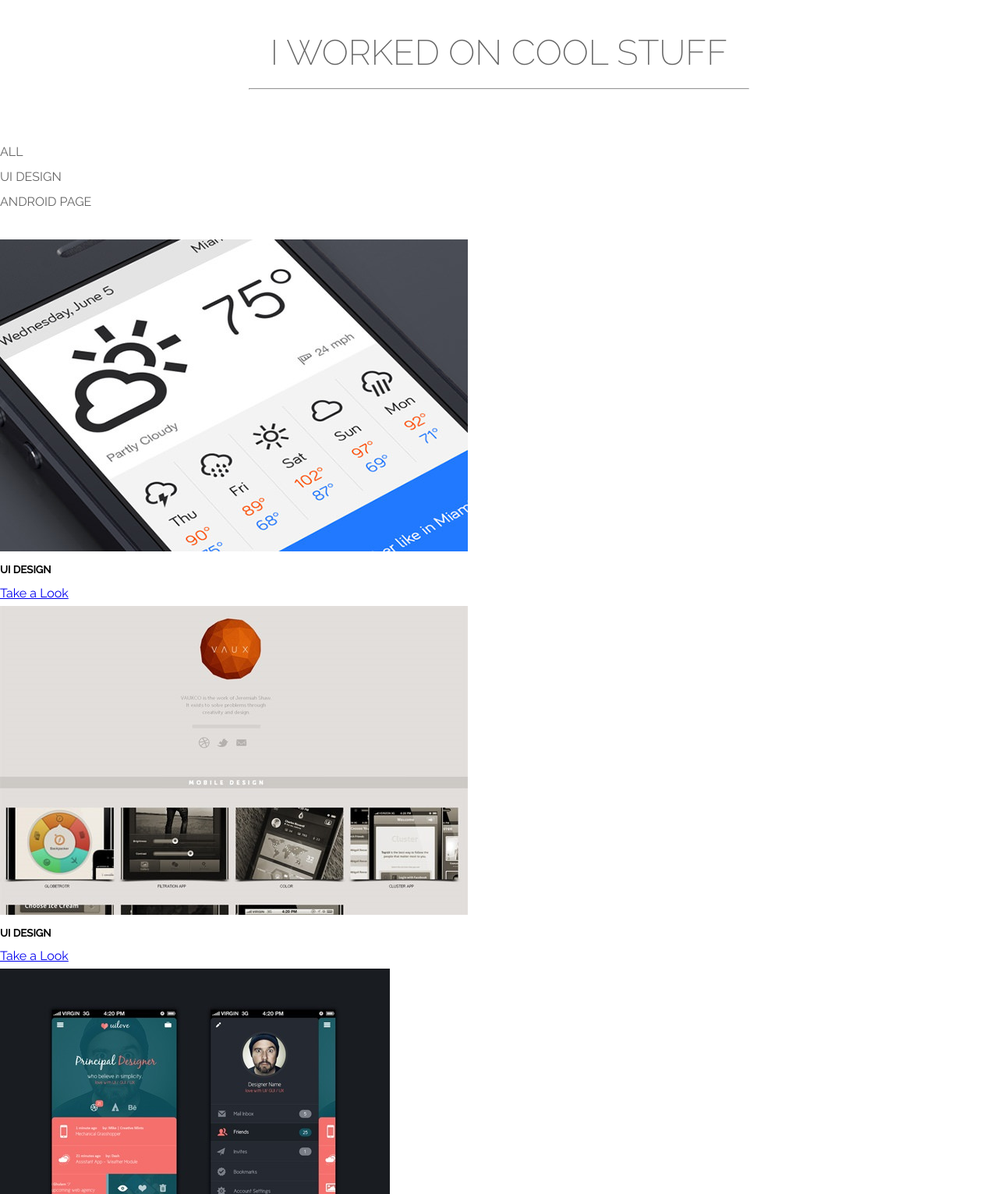
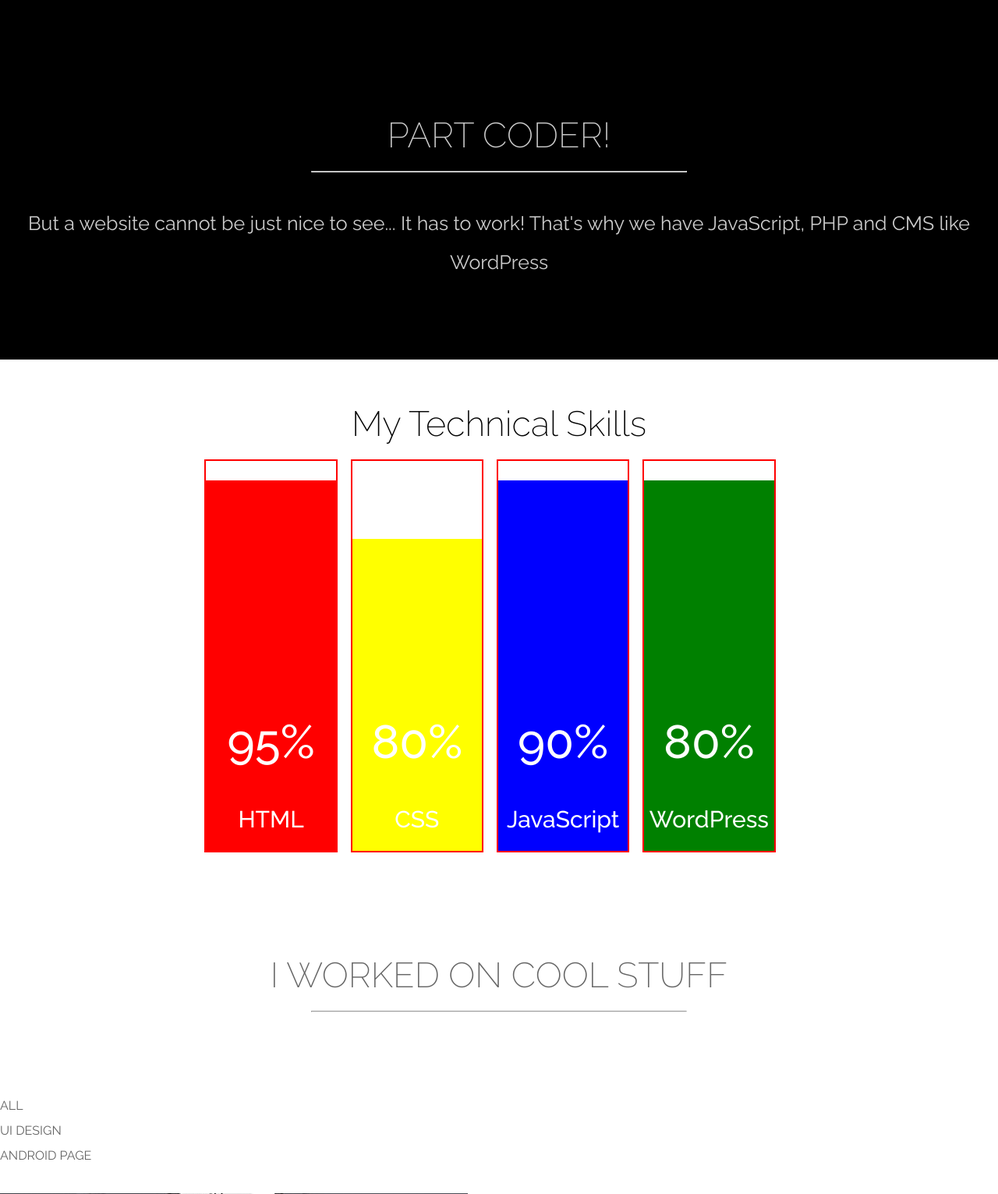
Before and after one commit to edgar-costa/WebEng, a PHP site: page / in a window 1280 px wide. Shown: the part 1861-3392 px from the top of the page at 78% size. Run offline with PHP 8.4, Linux system fonts and the light colour scheme.

Commit message:
did the part Designer, part Coder part. Started doing skills

```diff
--- a/Andrea/Exercise1/index.html
+++ b/Andrea/Exercise1/index.html
@@ -60,7 +60,8 @@
 					<p>I am a UX/UI Designer and Front End developer from Zurich, Switzerland. I love to solve complex problem, create new and simple design solution for different topics.
 						I create beautiful, usable, professional websites using best practice accessibility and the latest W3C web standards guidelines, resulting in semantic and seo friendly XHTML and CSS. All my websites are lovingly hand coded. </p>
 				</div>
-
+				<br>
+				<br>
 				<div >
 					<p>At first I intended to be an animator and went to design school fully motivated to become just that. One thing led to another and 2 years went by and I was a (almost) fully fledged freelance web designer without ever planning to become one.
 						When I am not coding or designing some new websites I am usually at the gym doing boldring. To relax my nerve I like to play videogames with some friends while eating pizza! .</p>
@@ -71,12 +72,12 @@
 		<!-- ==== SECTION DIVIDER1 -->
 
 
-	<section id="group1">
+	<section id="group1" class="partDesigner sectionPadding">
 			<div >
 
 				<h1 class="sectionTitle">PART DESIGNER...</h1>
 				<hr>
-				<p>A web developer needs to have a good aesthetic eye on his product. For this reason part of my skills include user interface and interaction design. </p>
+				<p>A web developer needs to have a good aesthetic eye on his product.<br> For this reason part of my skills include user interface and interaction design. </p>
 
 			</div>
 
@@ -84,7 +85,7 @@
 		</section>
 
 		<!-- ==== SECTION DIVIDER2 -->
-		<section >
+		<section class="partCoder " >
 			<div >
 				<h1 class="sectionTitle">PART CODER!</h1>
 				<hr>
@@ -93,13 +94,13 @@
 		</section>
 
 
-<section >
-		<div >
+<section class="skills sectionPadding">
+		<div  >
 			<h1 class="sectionTitle"> My Technical Skills</h1>
-		<div  > <div >95<span>%</span></div> <div >HTML</div></div>
-		<div  >  <div >80<span>%</span></div> <div >CSS</div></div>
-		<div  > <div >90<span>%</span></div> <div >JavaScript</div> </div>
-		<div  > <div >80<span>%</span></div> <div >WordPress</div> </div>
+		<div class="skill_sqr" > <div id="html_skill" ><div class="skill_percentage">95<span>%</span></div> <div class="skill_name">HTML</div></div></div>
+		<div class="skill_sqr" >  <div id="css_skill" ><div class="skill_percentage">80<span>%</span></div> <div class="skill_name" >CSS</div></div></div>
+		<div class="skill_sqr"  > <div id="js_skill" ><div class="skill_percentage">90<span>%</span></div> <div class="skill_name">JavaScript</div> </div></div>
+		<div class="skill_sqr" > <div  id="wp_skill"> <div class="skill_percentage">80<span>%</span></div> <div class="skill_name">WordPress</div> </div></div>
 		</div>
 </section>
 
--- a/Andrea/Exercise1/styles.css
+++ b/Andrea/Exercise1/styles.css
@@ -21,12 +21,15 @@ p,h1, h3{
 	text-align: center;
 	font-size: 45px;
 	font-weight:200;
+	padding-top: 30px;
+
 
 }
 
 hr{
-	width:80vh;
+	width:60vh;
 	margin:0 auto;
+	margin-bottom: 40px;
 }
 
 .inline{
@@ -35,7 +38,7 @@ hr{
 
 
 .sectionPadding{
-	padding:  0 20vh;
+	padding:  1vh 20vw;
 }
 /*
 ****************************
@@ -92,6 +95,142 @@ header p:first-of-type{
 	margin-top: 40vh;
 	}
 
+
+	/*
+****************************
+ Designer + Coder + Skills
+ ****************************
+  */
+
+ /*  Part Designer Section
+ */
+.partDesigner{
+	background: url("./assets/img/bg/divider12.png");
+	background-size: cover;
+	background-repeat:no-repeat;
+	/* background-position: center; */
+	color:white;
+	text-align: center;
+	padding-bottom: 30px;
+
+}
+.partDesigner h1{
+	text-shadow: 2px 2px 2px rgba(0, 0, 0, 1);
+	opacity: 0.8;
+
+}
+.partDesigner p{
+	margin: 20px auto;
+	width: 50vw;
+	font-size: 25px;
+	text-shadow: 1px 1px 2px rgba(0, 0, 0, 1);
+	opacity: 0.8;
+}
+
+/*  Part Coder Section
+ */
+	.partCoder{
+	background: url("./assets/img/bg/divider22.jpg");
+	background-size: cover;
+	background-repeat:no-repeat;
+	/* background-position: center; */
+	color:white;
+	text-align: center;
+	padding-bottom: 100px;
+	padding-top:100px;
+
+}
+.partCoder h1{
+	opacity: 0.8;
+}
+.partCoder p{
+	opacity: 0.8;
+
+	font-size: 25px;
+}
+
+
+/*  Part Skills
+ */
+
+ .skills h1{
+ 	opacity: 1;
+ 	color:black;
+
+
+ }
+
+.skills{
+
+	position:relative;
+}
+
+ .skill_sqr{
+
+ 	display:inline-block;
+ 	width:13vw;
+ 	/*  */
+ 	margin: 0 0.5vw;
+ 	border:2px solid red;
+ 	height: 500px;
+ 	position:relative;
+ 	text-align: center;
+
+ }
+
+ #html_skill{
+ 	position:absolute;
+ 	outline:black;
+ 		background-color: red;
+ 	width:100%;
+ 	bottom:0;
+ 	height: 95%;
+ }
+  #css_skill{
+ 	position:absolute;
+ 	background-color: yellow;
+ 	width:100%;
+ 	bottom:0;
+ 	height: 80%;
+ }
+  #js_skill{
+ 	position:absolute;
+ 	background-color: blue;
+ 	width:100%;
+ 	bottom:0;
+ 	height: 95%;
+ }
+  #wp_skill{
+ 	position:absolute;
+ 	background-color: green;
+ 	width:100%;
+ 	bottom:0;
+ 	height: 95%;
+ }
+
+ .skill_name{
+	position:absolute;
+	bottom:10px;
+	margin-left: auto;
+	margin-right: auto;
+	left: 0;
+	right: 0;
+	font-size:30px;
+	color:white;
+	font-weight: 500;
+ }
+
+ .skill_percentage{
+	position:absolute;
+	bottom:80px;
+	margin-left: auto;
+	margin-right: auto;
+	left: 0;
+	right: 0;
+	font-size:60px;
+	color:white;
+	font-weight: 500;
+ }
 /*
 ****************************
  Contact
```
Also changed, not shown: 3 other files.
